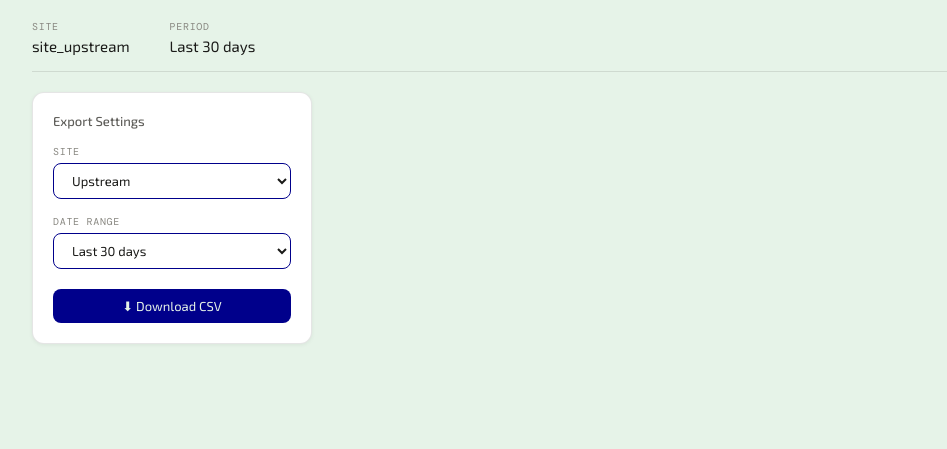
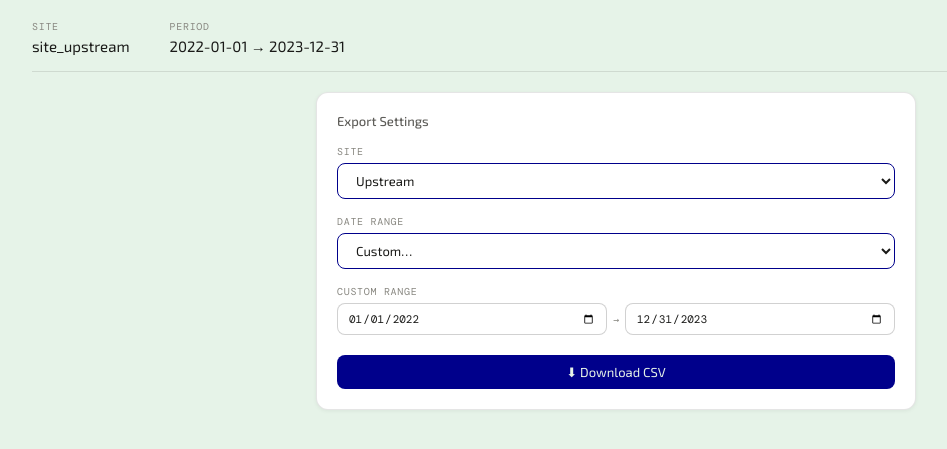
Before and after one commit to leon-ghebre/Environment-Project, a Flask app: page /export.html in a window 1280 px wide. Shown: the part 79-528 px from the top of the page, without its empty margins (24-971 px from the left). Run offline with Flask 3, Linux system fonts and the light colour scheme.

Commit message:
feat: frontend integration, dashboard site selector, alert log fixes, export page, sensor fault detection, dual Y axis graph, performance improvements

```diff
--- a/backend/routes/alerts.py
+++ b/backend/routes/alerts.py
@@ -114,7 +114,7 @@ def get_alerts():
         if end_date:
             query = query.filter(Alert.started_at <= end_date)
 
-        alerts = query.order_by(Alert.started_at.desc()).all()
+        alerts = query.order_by(Alert.started_at.desc()).limit(1000).all()
 
         response = []
 
--- a/backend/scripts/simulate_stream.py
+++ b/backend/scripts/simulate_stream.py
@@ -19,7 +19,7 @@ from config import CSV_PATH
 from database.database import Base, SessionLocal, engine
 from scripts.import_water import get_or_create_site, import_rows
 
-BATCH_SIZE = 12
+BATCH_SIZE = 50
 DELAY_SECONDS = 2
 
 
--- a/backend/validation/import_validators.py
+++ b/backend/validation/import_validators.py
@@ -172,6 +172,7 @@ def validate_row(
 
     if is_outside_range(water_level, WATER_LEVEL_MIN, WATER_LEVEL_MAX):
         fault_reasons.append("water level outside expected range")
+
     if water_level == 800.0:
         fault_reasons.append("water level sensor overflow — reading capped at 800cm")
 
--- a/static/css/js/advanced-graphs.js
+++ b/static/css/js/advanced-graphs.js
@@ -9,7 +9,7 @@ document.getElementById("pageSelect").addEventListener("change", function(){
 //pre sets the date filter to match available data range
 (function setDefaultDates() {
   document.getElementById("dateFrom").value = "2022-01-01";
-  document.getElementById("dateTo").value   = "2023-12-31";
+  document.getElementById("dateTo").value   = "2022-05-31";
 })();
 
 //returns a list of values from the checked sensors
--- a/static/css/js/alerts.js
+++ b/static/css/js/alerts.js
@@ -8,7 +8,7 @@ document.getElementById('today-date').textContent = new Date().toLocaleDateStrin
 // Default date range to match available data
 document.addEventListener('DOMContentLoaded', function() {
   document.getElementById('dateFrom').value = '2022-01-01';
-  document.getElementById('dateTo').value   = '2023-12-31';
+  document.getElementById('dateTo').value   = '2022-12-31';
 });
 
 // Sensor types with labels and colors
@@ -84,8 +84,6 @@ async function loadAlerts() {
   }
 
   // Apply client-side filtering
-  if (from)     { alerts = alerts.filter(a => a.timestamp >= from); }
-  if (to)       { alerts = alerts.filter(a => a.timestamp.slice(0, 10) <= to); }
   if (site)     { alerts = alerts.filter(a => a.site_code === site); }
   if (severity) { alerts = alerts.filter(a => a.severity === severity); }
   if (active.length < Object.keys(SENSORS).length) {
@@ -100,3 +98,5 @@ async function loadAlerts() {
 window.loadAlerts = loadAlerts;
 
 document.addEventListener('DOMContentLoaded', loadAlerts);
+// Auto-refresh alerts every 10 seconds
+setInterval(loadAlerts, 10000);
--- a/static/css/js/export.js
+++ b/static/css/js/export.js
@@ -113,4 +113,8 @@
     window.doExport = doExport;
 
     // Initialize page: update summary and load preview data
-    document.addEventListener('DOMContentLoaded', () => { updateSummary(); refreshPreview(); });
+    document.addEventListener('DOMContentLoaded', () => {
+      document.getElementById('ex-from').value = '2022-01-01';
+      document.getElementById('ex-to').value   = '2023-12-31';
+      updateSummary();
+    });
--- a/static/css/js/index.js
+++ b/static/css/js/index.js
@@ -37,6 +37,7 @@ import { getJSON } from "./api.js";
           type: 'scatter',
           mode: 'lines',
           line: {color: '#1D9E75', width: 2},
+          yaxis: 'y2',
         },
          {
           name: 'Water Level',
@@ -57,7 +58,7 @@ import { getJSON } from "./api.js";
           xaxis: {title: "Date"},
           yaxis: {title: "Value"},
           yaxis2: {
-            title: "Water Level (cm)",
+            title: "Temp (°C) / Level (cm)",
             overlaying: "y",
             side: "right",
             showgrid: false,
--- a/templates/templates/static/alerts.html
+++ b/templates/templates/static/alerts.html
@@ -222,7 +222,7 @@
           </div>
           <div class="sensor-checkbox level">
             <input type="checkbox" id="checkLevel" value="sensor_fault" checked onchange="loadAlerts()" />
-            <label for="checkLevel"><span class="swatch" style="background:var(--color-level)"></span>Water Level</label>
+            <label for="checkLevel"><span class="swatch" style="background:var(--color-level)"></span>Sensor Fault</label>
           </div>
         </div>
       </div>
--- a/templates/templates/static/export.html
+++ b/templates/templates/static/export.html
@@ -180,7 +180,8 @@
     /* Main export form and preview layout */
     .export-layout {
       display: grid;
-      grid-template-columns: 280px 1fr;
+      grid-template-columns: 1fr;
+      justify-items: center;
       gap: 1.25rem;
       align-items: start;
     }
@@ -188,6 +189,8 @@
 
     /* Card container for forms and preview */
     .card {
+      width: 100%;
+      max-width: 600px;
       background: var(--bg-surface);
       border: 0.5px solid var(--border);
       border-radius: var(--radius-lg);
@@ -346,15 +349,11 @@
         <div class="form-group">
           <label>Date range</label>
           <select id="ex-days" class="selecter" onchange="onDaysChange()">
-            <option value="7">Last 7 days</option>
-            <option value="14">Last 14 days</option>
-            <option value="30" selected>Last 30 days</option>
-            <option value="90">Last 90 days</option>
             <option value="custom">Custom…</option>
           </select>
         </div>
 
-        <div class="form-group" id="custom-date-group" style="display:none;">
+        <div class="form-group" id="custom-date-group" style="display:flex;">
           <label>Custom range</label>
           <div class="date-range-row">
             <input type="date" id="ex-from" class="date-input" onchange="updateSummary()" />
```
